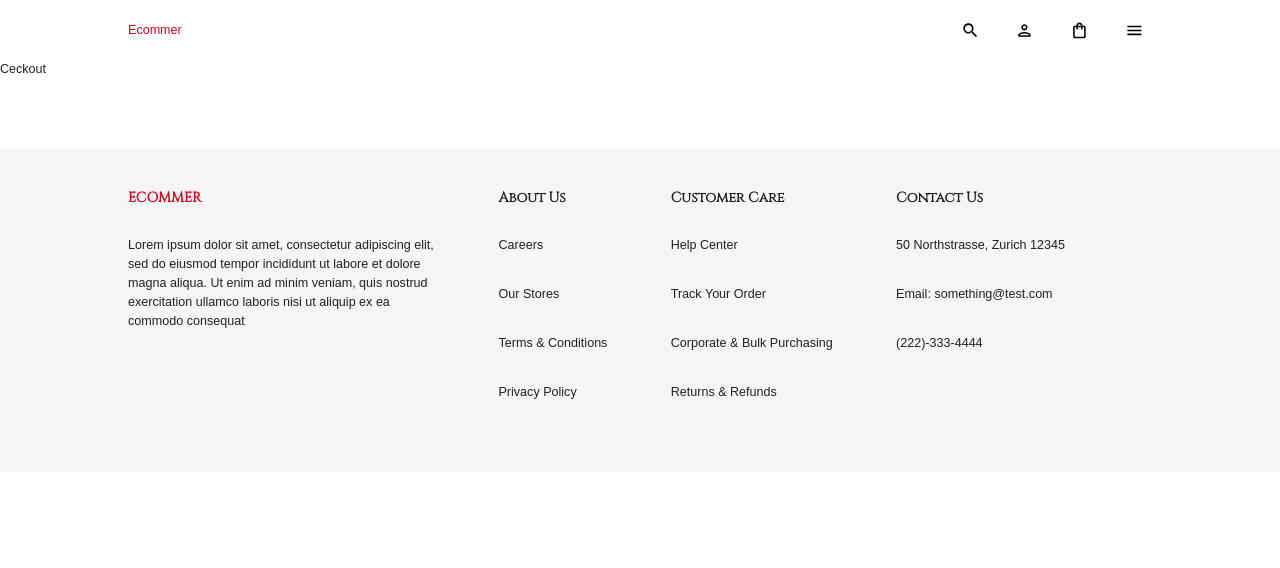
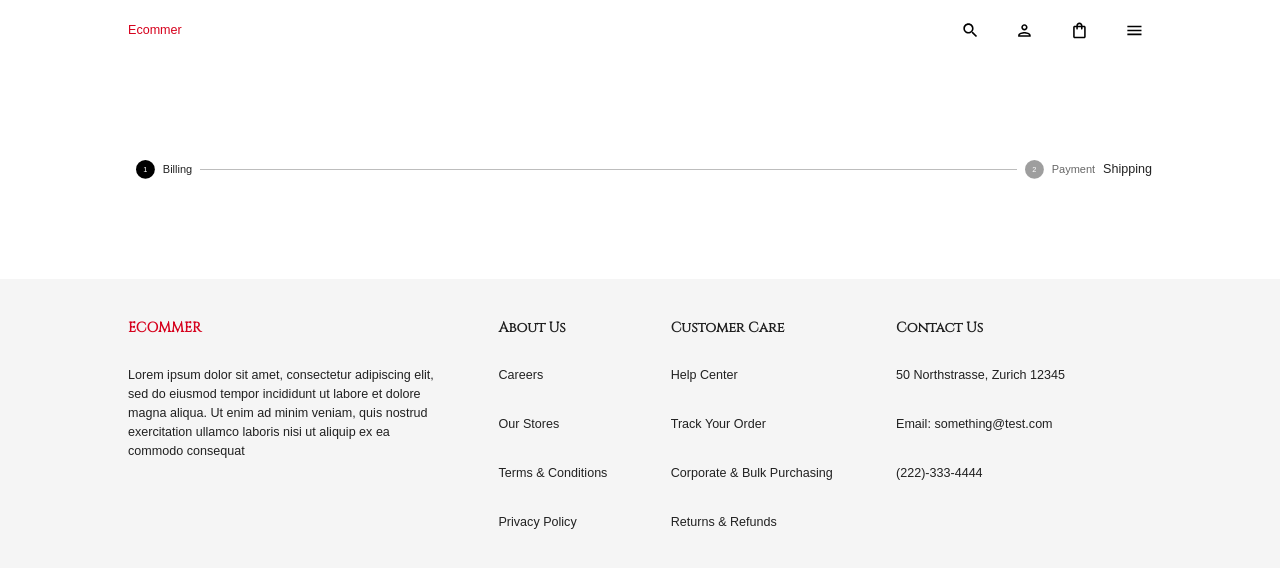
Before and after one commit to iamlydial/ecommerce, a React (Create React App) app in the folder client/: page /checkout in a window 1280 px wide. Shown: the top 568 px of the page. Built offline with nearby package versions, Linux system fonts and the light colour scheme; a web font is replaced by a local one.

Commit message:
started to implement multi step checkout

```diff
--- a/client/src/scenes/checkout/Checkout.jsx
+++ b/client/src/scenes/checkout/Checkout.jsx
@@ -1,9 +1,137 @@
+import { useSelector } from "react-redux";
+import { Box, Button, Stepper, Step, StepLabel } from "@mui/material";
+import { Formik } from "formik";
+import { useState } from "react";
+import Shipping from './Shipping'
+import * as yup from "yup";
+import { shades } from "../../theme";
+
+const initialValues = {
+  billingAddress: {
+    firstName: "",
+    lastName: "",
+    country: "",
+    street1: "",
+    street2: "",
+    city: "",
+    state: "",
+    zipCode: "",
+  },
+  shippingAddress: {
+    isSameAddress: true,
+    firstName: "",
+    lastName: "",
+    country: "",
+    street1: "",
+    street2: "",
+    city: "",
+    state: "",
+    zipCode: "",
+  },
+  email: "",
+  phoneNumber: "",
+};
+
+const checkoutSchema = [
+  yup.object().shape({
+    billingAddress: yup.object().shape({
+      firstName: yup.string().required("required"),
+      lastName: yup.string().required("required"),
+      country: yup.string().required("required"),
+      street1: yup.string().required("required"),
+      street2: yup.string(),
+      city: yup.string().required("required"),
+      state: yup.string().required("required"),
+      zipCode: yup.string().required("required"),
+    }),
+    shippingAddress: yup.object().shape({
+      isSameAddress: yup.boolean(),
+      firstName: yup.string().when("isSameAddress", {
+        is: false,
+        then: yup.string().required("required"),
+      }),
+      lastName: yup.string().when("isSameAddress", {
+        is: false,
+        then: yup.string().required("required"),
+      }),
+      country: yup.string().when("isSameAddress", {
+        is: false,
+        then: yup.string().required("required"),
+      }),
+      street1: yup.string().when("isSameAddress", {
+        is: false,
+        then: yup.string().required("required"),
+      }),
+      street2: yup.string(),
+      city: yup.string().when("isSameAddress", {
+        is: false,
+        then: yup.string().required("required"),
+      }),
+      state: yup.string().when("isSameAddress", {
+        is: false,
+        then: yup.string().required("required"),
+      }),
+      zipCode: yup.string().when("isSameAddress", {
+        is: false,
+        then: yup.string().required("required"),
+      }),
+    }),
+  }),
+  yup.object().shape({
+    email: yup.string().required("required"),
+    phoneNumber: yup.string().required("require"),
+  }),
+];
+
 const Checkout = () => {
+  const [activeStep, setActiveStep] = useState(0);
+  const cart = useSelector((state) => state.cart.cart);
+  const isFirstStep = activeStep === 0;
+  const inSecondStep = activeStep === 1;
+
+  const handleFormSubmit = async (value, actions) => {
+    setActiveStep(activeStep + 1);
+  };
   return (
-    <div>
-      Ceckout
-    </div>
-  )
-}
+    <Box width="80%" m="100px auto">
+      <Stepper activeStep={activeStep} sx={{ m: "2-px 0" }}>
+        <Step>
+          <StepLabel>Billing</StepLabel>
+        </Step>
+        <Step>
+          <StepLabel>Payment</StepLabel>
+        </Step>
+        <Formik
+          onSubmit={handleFormSubmit}
+          initialValues={initialValues}
+          validationSchema={checkoutSchema[activeStep]}
+        >
+          {({
+            values,
+            errors,
+            touched,
+            handleBlur,
+            handleChange,
+            handleSubmit,
+            setFieldValue,
+          }) => (
+            <form onSubmit={handleSubmit}>
+              {isFirstStep && (
+                <Shipping
+                  values={values}
+                  errors={errors}
+                  touched={touched}
+                  handleBlur={handleBlur}
+                  handleChange={handleChange}
+                  setFieldValue={setFieldValue}
+                ></Shipping>
+              )}
+            </form>
+          )}
+        </Formik>
+      </Stepper>
+    </Box>
+  );
+};
 
-export default Checkout
+export default Checkout;
--- /dev/null
+++ b/client/src/scenes/checkout/Shipping.jsx
@@ -0,0 +1,11 @@
+import React from 'react'
+
+const Shipping = () => {
+  return (
+    <div>
+      Shipping
+    </div>
+  )
+}
+
+export default Shipping
```
